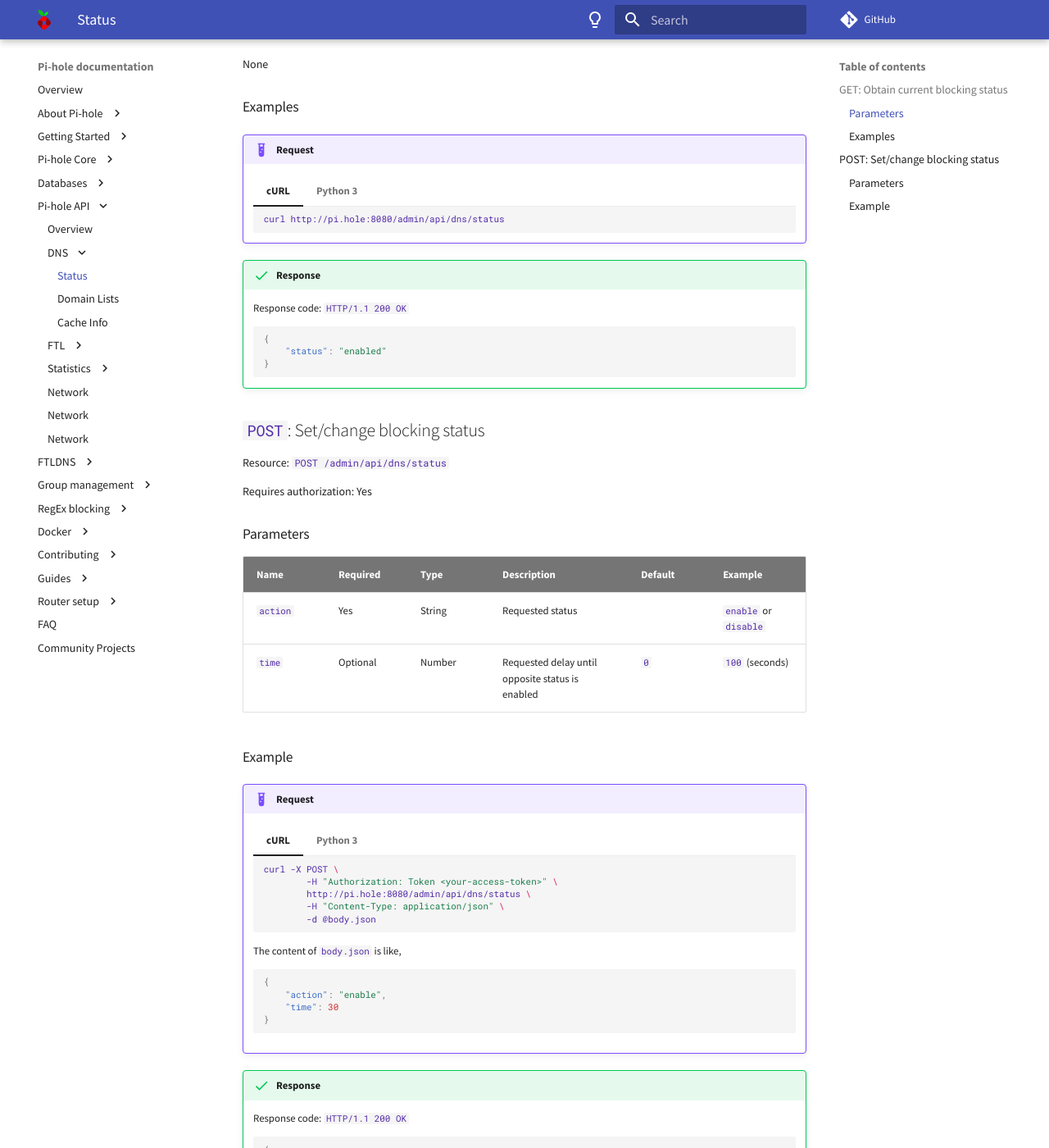
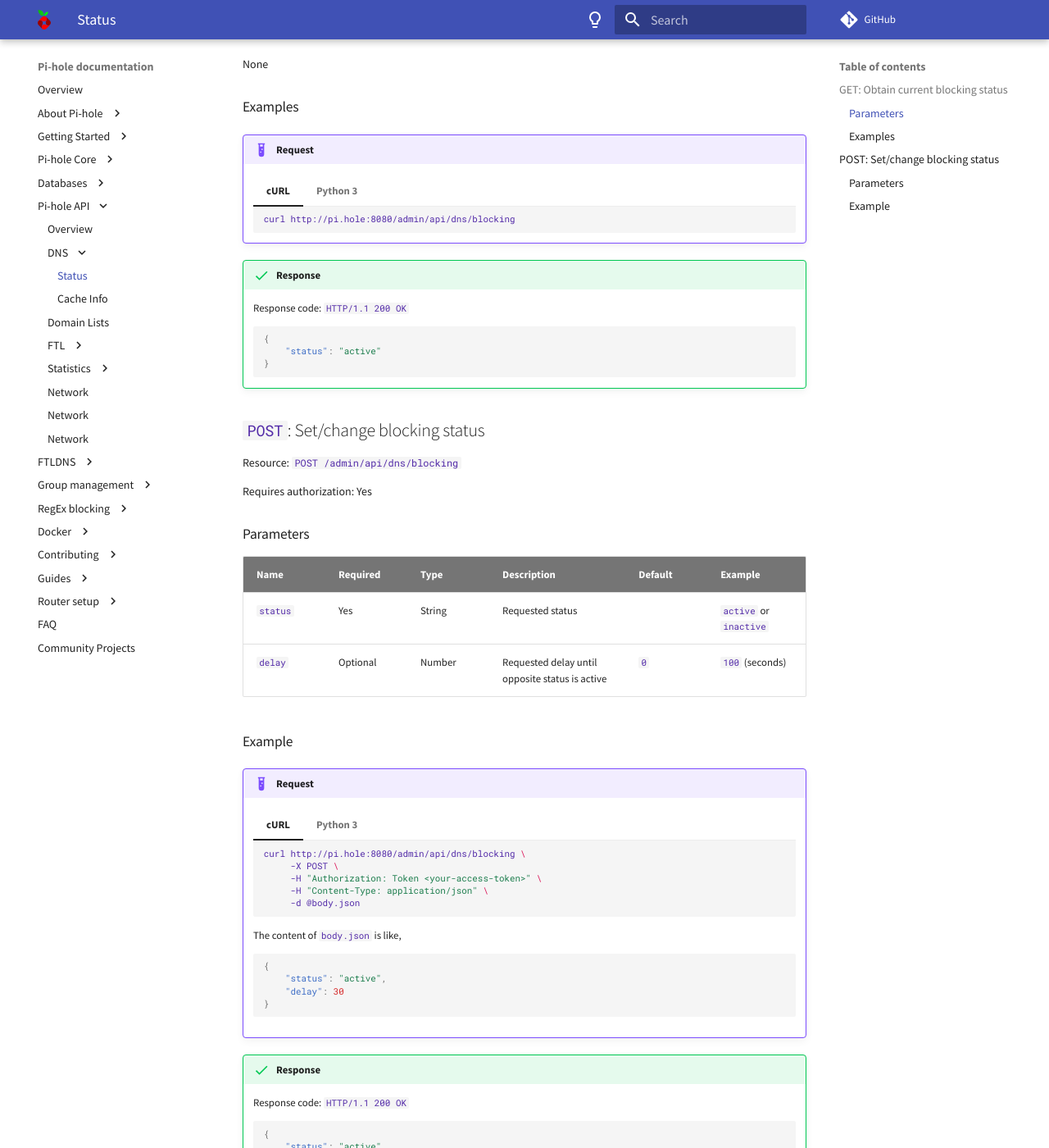
Before and after one commit to pi-hole/docs, an MkDocs documentation site: the page built from docs/api/dns/status.md, in a window 1280 px wide and 1400 px high, scrolled down 270 px. Shown: the whole window at 82% size. Built offline with MkDocs 1.6.1 and Material for MkDocs 9.7.7, drawn with Linux system fonts in a browser that asks for light colours; comment, search, counter and statistics services are not loaded; some of the changed text lies outside the part shown.

Commit message:
Rename /api/dns/status -> /api/dns/blocking and move black- and whitelist endpoints one level up
Signed-off-by: DL6ER <dl6er@dl6er.de>

````diff
--- a/docs/api/dns/status.md
+++ b/docs/api/dns/status.md
@@ -2,7 +2,7 @@
 
 ## GET: Obtain current blocking status
 
-Resource: `GET /admin/api/dns/status`
+Resource: `GET /admin/api/dns/blocking`
 
 Requires authorization: No
 
@@ -18,7 +18,7 @@
     === "cURL"
 
         ``` bash
-        curl http://pi.hole:8080/admin/api/dns/status
+        curl http://pi.hole:8080/admin/api/dns/blocking
         ```
 
     === "Python 3"
@@ -26,7 +26,7 @@
         ``` python
         import requests
 
-        URL = 'http://pi.hole:8080/admin/api/dns/status'
+        URL = 'http://pi.hole:8080/admin/api/dns/blocking'
 
         response = requests.get(URL)
 
@@ -39,14 +39,14 @@
 
     ``` json
     {
-        "status": "enabled"
+        "status": "active"
     }
     ```
 <!-- markdownlint-enable code-block-style -->
 
 ## `POST`: Set/change blocking status
 
-Resource: `POST /admin/api/dns/status`
+Resource: `POST /admin/api/dns/blocking`
 
 Requires authorization: Yes
 
@@ -54,8 +54,8 @@
 
 Name | Required | Type | Description | Default | Example
 ---- | -------- | ---- | ----------- | ------- | -------
-`action` | Yes | String | Requested status | | `enable` or `disable`
-`time` | Optional | Number | Requested delay until opposite status is enabled | `0` | `100` (seconds)
+`status` | Yes | String | Requested status | | `active` or `inactive`
+`delay` | Optional | Number | Requested delay until opposite status is active | `0` | `100` (seconds)
 
 ### Example
 
@@ -65,19 +65,19 @@
     === "cURL"
 
         ``` bash
-        curl -X POST \
-                -H "Authorization: Token <your-access-token>" \
-                http://pi.hole:8080/admin/api/dns/status \
-                -H "Content-Type: application/json" \
-                -d @body.json
+        curl http://pi.hole:8080/admin/api/dns/blocking \
+             -X POST \
+             -H "Authorization: Token <your-access-token>" \
+             -H "Content-Type: application/json" \
+             -d @body.json
         ```
 
         The content of `body.json` is like,
 
         ``` json
         {
-            "action": "enable",
-            "time": 30
+            "status": "active",
+            "delay": 30
         }
         ```
 
@@ -86,7 +86,7 @@
         ``` python
         import requests
 
-        URL = 'http://pi.hole:8080/admin/api/dns/status'
+        URL = 'http://pi.hole:8080/admin/api/dns/blocking'
         TOKEN = '<your-access-token>'
         HEADERS = {'Authorization': f'Token {TOKEN}'}
         data = json.load(open('body.json', 'rb'))
@@ -104,8 +104,8 @@
 
         ``` json
         {
-            "action": "enable",
-            "time": 30
+            "status": "active",
+            "delay": 30
         }
         ```
 
@@ -115,7 +115,7 @@
 
     ``` json
     {
-        "key": "enabled"
+        "status": "active"
     }
     ```
 <!-- markdownlint-enable code-block-style -->
--- a/mkdocs.yml
+++ b/mkdocs.yml
@@ -121,8 +121,8 @@
     - 'Overview': api/index.md
     - 'DNS':
       - 'Status': api/dns/status.md
-      - 'Domain Lists': api/dns/lists.md
       - 'Cache Info': api/dns/cacheinfo.md
+    - 'Domain Lists': api/domainlists.md
     - 'FTL':
       - 'Network': api/tbd.md
       - 'Logs': api/tbd.md
````
Also changed, not shown: docs/api/dns/cacheinfo.md (+2 -2 lines), docs/api/domainlists.md (+9 -9 lines), docs/api/index.md (+2 -2 lines).
